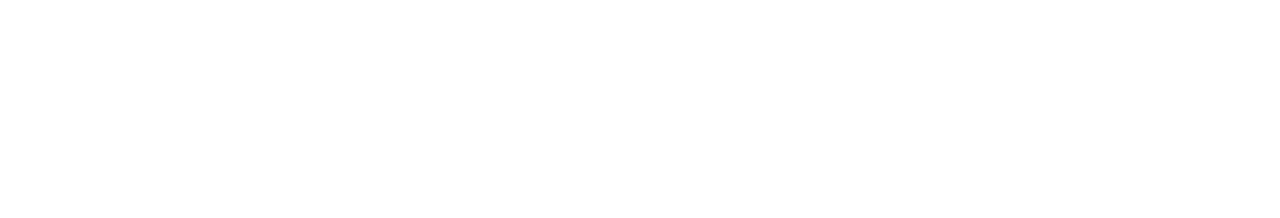
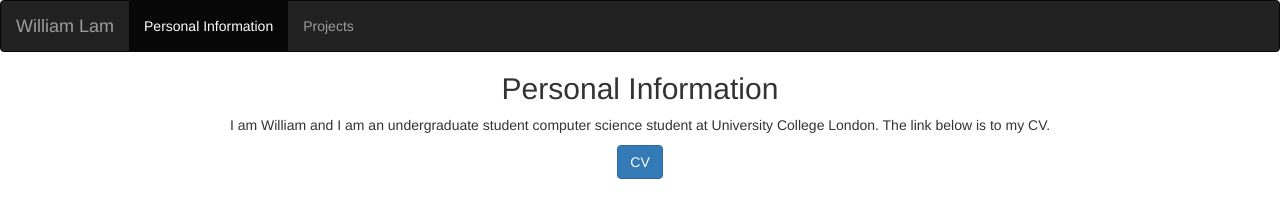
Before and after one commit to zcabwhy/zcabwhy.github.io, a plain HTML site: page personalInfo.html in a window 1280 px wide. Drawn offline with nearby package versions, Linux system fonts and the light colour scheme.

Commit message:
new page

```diff
--- a/personalInfo.html
+++ b/personalInfo.html
@@ -7,8 +7,26 @@
     <link href = "//maxcdn.bootstrapcdn.com/bootstrap/3.3.1/css/bootstrap.min.css" rel = "stylesheet">
 </head>
 <body>
+<nav class = "navbar navbar-inverse" role = "navigation">
 
+    <div class = "navbar-header">
+        <a class = "navbar-brand" href = "index.html">William Lam</a>
+    </div>
 
+    <div>
+        <ul class = "nav navbar-nav">
+            <li class = "active"><a href = "#">Personal Information</a></li>
+            <li><a href = "#">Projects</a></li>
+        </ul>
+    </div>
+</nav>
+  <h2 style="text-align: center">Personal Information</h2>
+  <p style="text-align: center">I am William and I am an undergraduate student computer science student at University College London. The link below is to my CV.</p>
+<div class = "row">
+    <div style="text-align: center">
+        <a href="#" target="_blank"><button type="button" class="btn btn-primary" >CV</button></a>
+    </div>
+</div>
 <!-- jQuery (necessary for Bootstrap's JavaScript plugins) -->
 <script src = "https://ajax.googleapis.com/ajax/libs/jquery/1.11.1/jquery.min.js"></script>
 
```
Also changed, not shown: index.html (+1 -1 lines).
